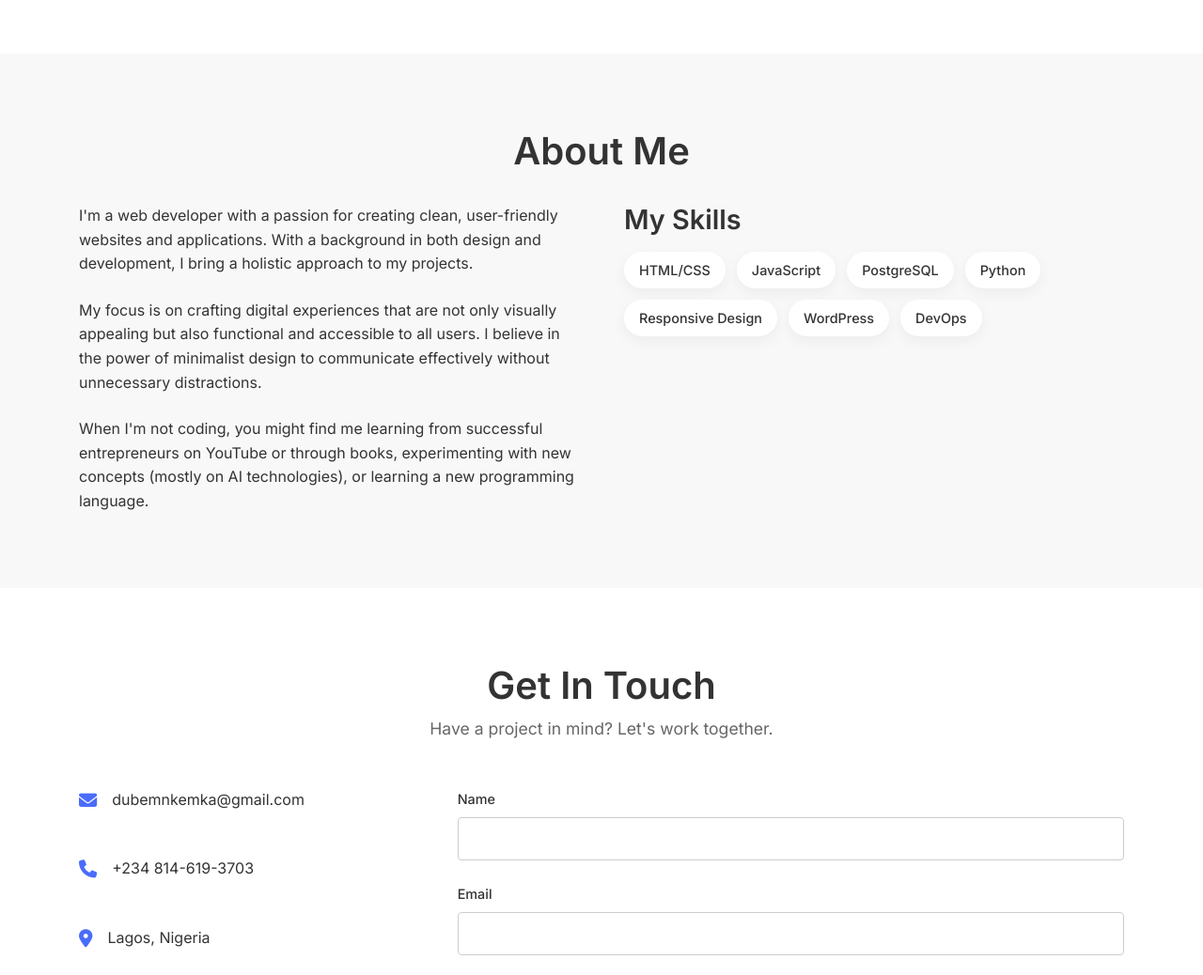
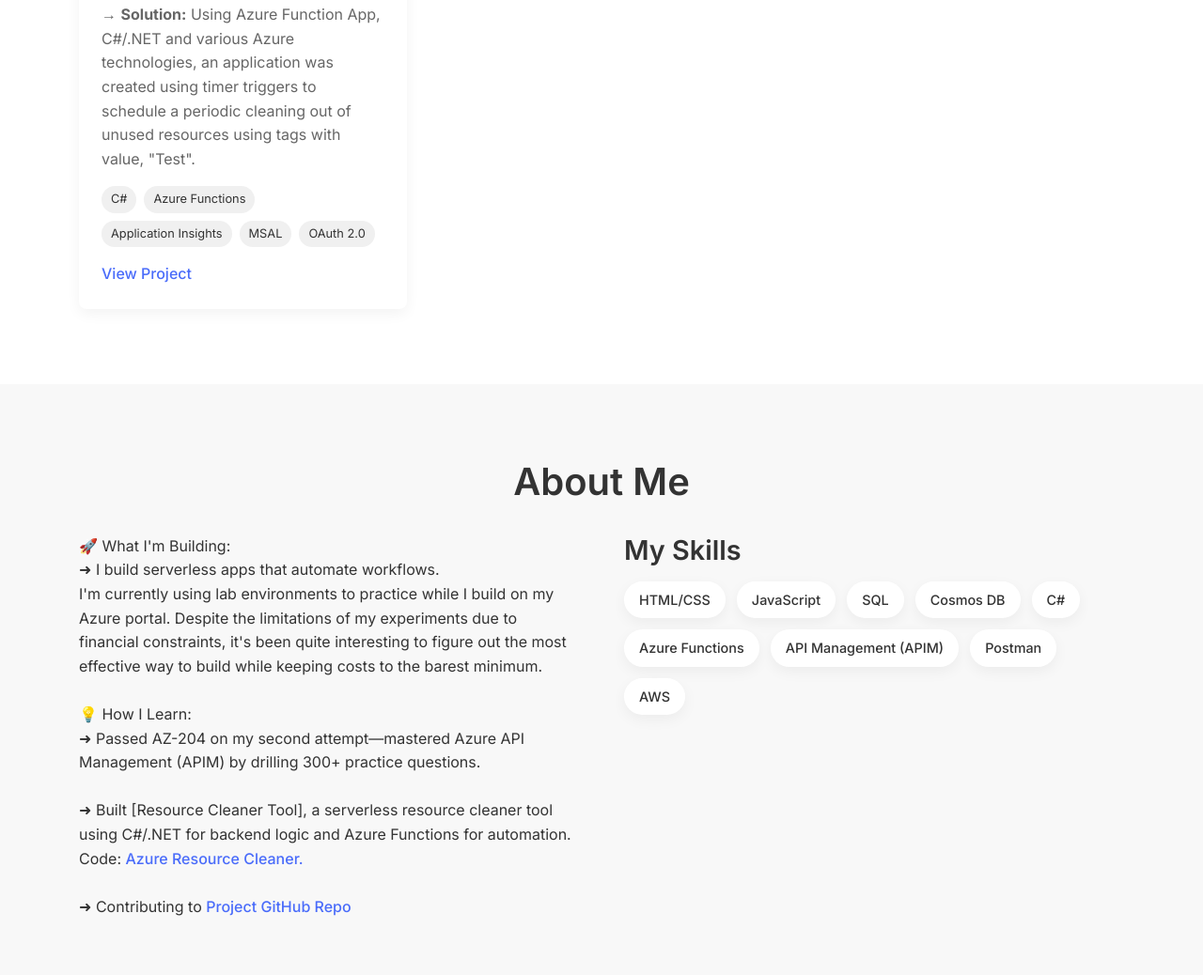
Before and after one commit to dubemliveson/ChidubemNkemka-PortfolioBeta, a plain HTML site: page index.html in a window 1280 px wide. Shown: the part 1340-2378 px from the top of the page at 94% size. Drawn offline with Linux system fonts and the light colour scheme.

Commit message:
updated content

```diff
--- a/index.html
+++ b/index.html
@@ -34,8 +34,8 @@
             <div class="container">
                 <div class="hero-content">
                     <h1 class="fade-in">Hi, I'm <span class="highlight">Chidubem Nkemka</span></h1>
-                    <p class="subtitle fade-in">Web & Cloud Developer </p>
-                    <p class="description fade-in">Front-end developer by day, cloud developer by night—turning visions into reality with clean code and cutting-edge cloud technologies.</p>
+                    <p class="subtitle fade-in"> Cloud Engineer / Developer</p>
+                    <p class="description fade-in">Building Serverless Applications and Automating Workflows using C#/.NET and Azure Functions.</p>
                     <div class="cta-buttons fade-in">
                         <a href="#projects" class="btn primary">View My Work</a>
                         <a href="#contact" class="btn secondary">Get In Touch</a>
@@ -57,12 +57,15 @@
                             <img src="images/project1.png" alt="Project 1">
                         </div>
                         <div class="project-info">
-                            <h3>Project Name</h3>
-                            <p>Web Design / Development</p>
+                            <h3>Resource Cleaner Tool (Serverless + .NET)</h3>
+                            <p>→ <b>Problem:</b> Organizations are losing money due to the costs incurred from unused cloud resources running</p>
+                            <p>→ <b>Solution:</b> Using Azure Function App, C#/.NET and various Azure technologies, an application was created using timer triggers to schedule a periodic cleaning out of unused resources using tags with value, "Test".</p>
                             <div class="project-tags">
-                                <span>HTML</span>
-                                <span>CSS</span>
-                                <span>JavaScript</span>
+                                <span>C#</span>
+                                <span>Azure Functions</span>
+                                <span>Application Insights</span>
+                                <span>MSAL</span>
+                                <span>OAuth 2.0</span>
                             </div>
                             <a href="https://snugride.com.ng" class="project-link">View Project</a>
                         </div>
@@ -127,22 +130,34 @@
                 <h2 class="section-title">About Me</h2>
                 <div class="about-content">
                     <div class="about-text">
-                        <p>I'm a web developer with a passion for creating clean, user-friendly websites and applications. With a background in both design and development, I bring a holistic approach to my projects.</p>
-                        <p>My focus is on crafting digital experiences that are not only visually appealing but also functional and accessible to all users. I believe in the power of minimalist design to communicate effectively without unnecessary distractions.</p>
-                        <p>When I'm not coding, you might find me learning from successful entrepreneurs on YouTube or through books, experimenting with new concepts (mostly on AI technologies), or learning a new programming language.</p>
+                        <p>🚀 What I'm Building:
+                            <br> ➜ I build serverless apps that automate workflows.
+                            <br>
+                            I'm currently using lab environments to practice while I build on my Azure portal. Despite the limitations of my experiments due to financial constraints, it's been quite interesting to figure out the most effective way to build while keeping costs to the barest minimum.
+                            <br><br>
+                            💡 How I Learn:
+                            <br>
+                            ➜ Passed AZ-204 on my second attempt—mastered Azure API Management (APIM) by drilling 300+ practice questions.
+                            <br><br>
+                            ➜ Built [Resource Cleaner Tool], a serverless resource cleaner tool using C#/.NET for backend logic and Azure Functions for automation.
+                            <br>
+                            Code: <a href="https://github.com/dubemliveson/Csharp-Stanbicproject-group5.git" class="project-link">Azure Resource Cleaner.</a>
+                            <br><br>
+                            ➜ Contributing to <a href="https://github.com/dubemliveson/MSLearn_Projects.git" class="project-link">Project GitHub Repo</a></p>
                     </div>
                     <div class="skills">
                         <h3>My Skills</h3>
                         <div class="skill-tags">
                             <span>HTML/CSS</span>
                             <span>JavaScript</span>
-                            <span>PostgreSQL</span>
-                            <!-- <span>Node.js</span> -->
-                            <span>Python</span>
-                            <!-- <span>Figma</span> -->
-                            <span>Responsive Design</span>
-                            <span>WordPress</span>
-                            <span>DevOps</span>
+                            <span>SQL</span>
+                            <span>Cosmos DB</span>
+                            <span>C#</span>
+                            <span>Azure Functions</span>
+                            <span>API Management (APIM)</span>
+                            <span>Postman</span>
+                            <span>AWS</span>
+                            </div>
                         </div>
                     </div>
                 </div>
@@ -153,7 +168,7 @@
         <section id="contact" class="contact">
             <div class="container">
                 <h2 class="section-title">Get In Touch</h2>
-                <p class="section-subtitle">Have a project in mind? Let's work together.</p>
+                <p class="section-subtitle">Looking for junior Azure/.NET roles or freelance projects that involve serverless automation. Download my free Azure Functions checklist <a href="https://github.com/dubemliveson/MSLearn_Projects/blob/main/azure-functions-checklist.md" class="project-link">[Link]</a>. </p>
 
                 <div class="contact-content">
                     <div class="contact-info">
@@ -171,9 +186,9 @@
                         </div>
                         <div class="social-links">
                             <a href="https://github.com/dubemliveson" aria-label="GitHub"><i class="fab fa-github"></i></a>
-                            <a href="https://linkedin.com/in/chidubem-nkemka" aria-label="LinkedIn"><i class="fab fa-linkedin-in"></i></a>
+                            <a href="https://linkedin.com/in/chidubemnkemka" aria-label="LinkedIn"><i class="fab fa-linkedin-in"></i></a>
                             <a href="https://x.com/dubemworks" aria-label="Twitter"><i class="fab fa-twitter"></i></a>
-                            <a href="https://dribbble.com/dubemliveson" aria-label="Dribbble"><i class="fab fa-dribbble"></i></a>
+                            <a href="https://dev.to/dubemliveson" aria-label="Dev.to"><i class="fa-brands fa-dev"></i></a>
                         </div>
                     </div>
 
```
Also changed, not shown: images/Azure_Portal.png (added).
